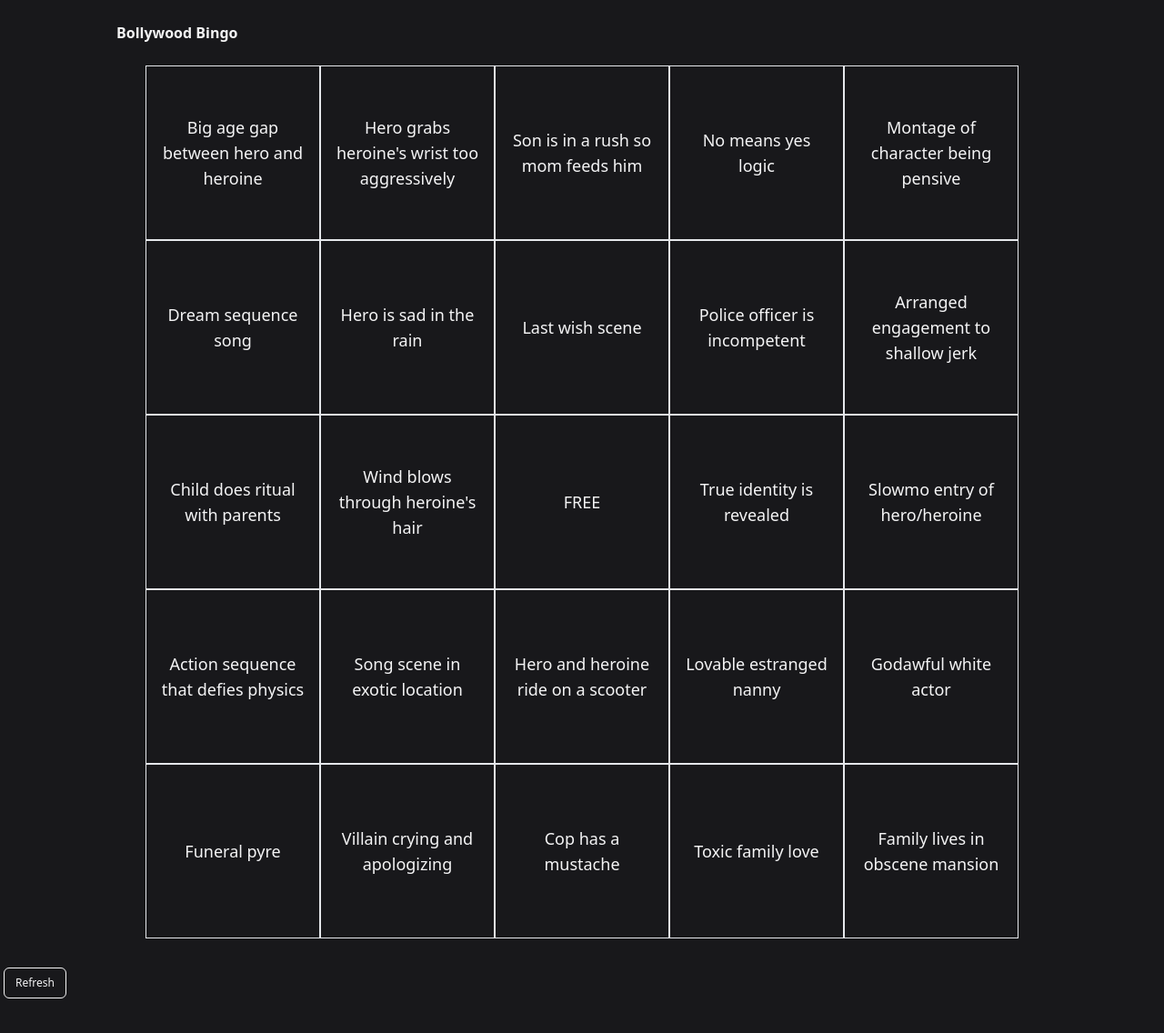
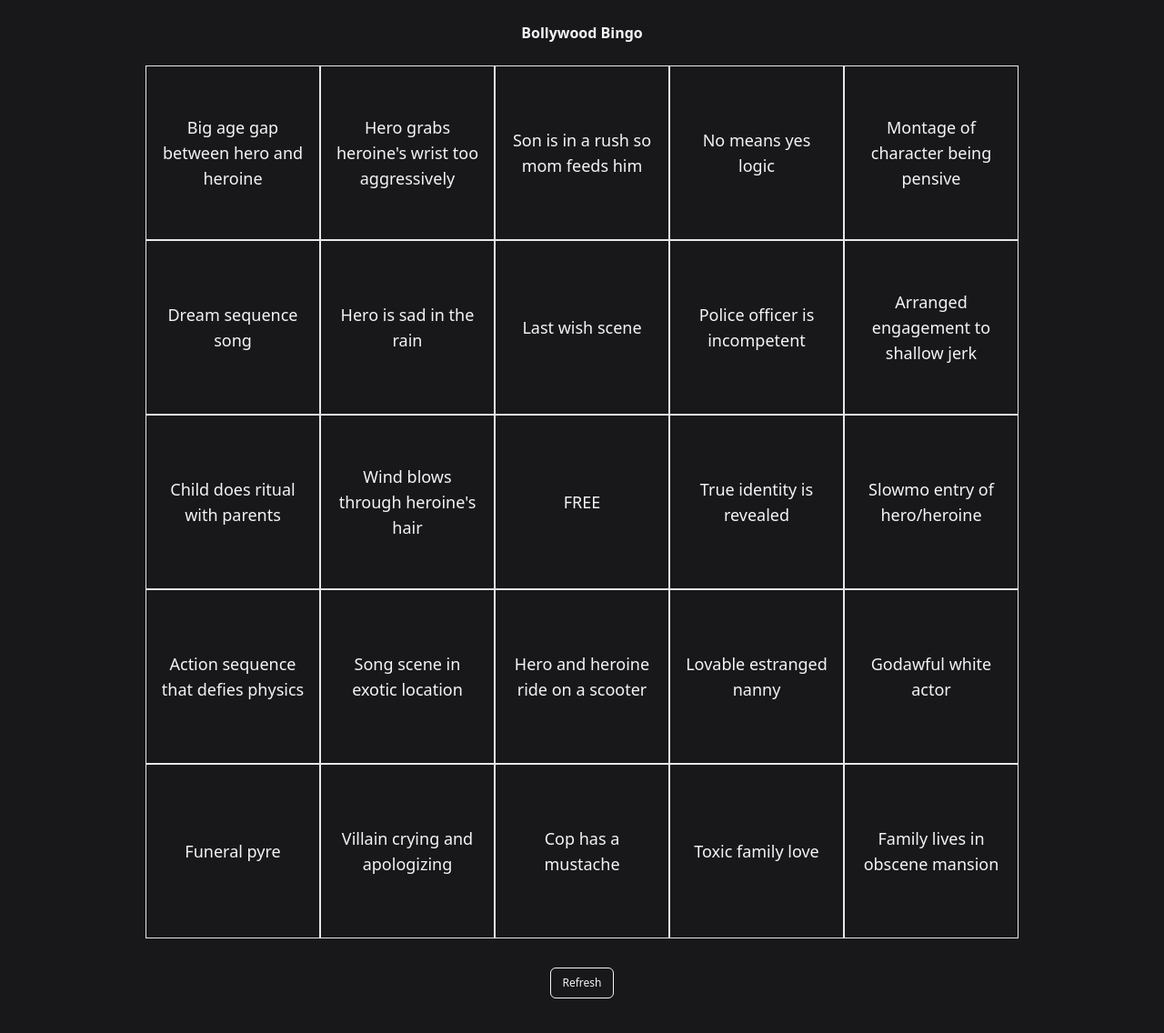
Before and after one commit to akvashi24/bingobongo, a Next.js app: page / in a window 1280 px wide. Shown: the top 1136 px of the page at 91% size. Built offline with nearby package versions, Linux system fonts and the light colour scheme.

Commit message:
Fix buttons on desktop

```diff
--- a/pages/index.js
+++ b/pages/index.js
@@ -182,8 +182,8 @@ export default function Home() {
       </Head>
 
       <div className="h-screen sm:h-100 bg-zinc-900">
-        <div className='py-6'>
-        <span className='px-4 sm:px-32 text-zinc-100 font-bold'>Bollywood Bingo</span>
+        <div className='py-6 sm:text-center'>
+        <span className='px-4 text-zinc-100 font-bold max-w-5xl mx-auto w-full'>Bollywood Bingo</span>
         </div>
         <div className="flex flex-col h-100 bg-zinc-900 pb-16 content-center px-1 text-center ">
           <Row>
@@ -205,7 +205,7 @@ export default function Home() {
           <Row>
           {range(20,25).map((e) => <Square key={e} index={e} text={shuffled[e]}/>)}
           </Row>
-        <div className='mt-8 text-left'>
+        <div className='mt-8 text-left px-4 sm:text-center'>
           <button onClick={refresh} className='text-zinc-100 text-xs px-3 py-2 border border-zinc-100 rounded-md'>Refresh</button>
         </div>
         <div className='text-center bg-zinc-900 mt-8 h-16'>
```
